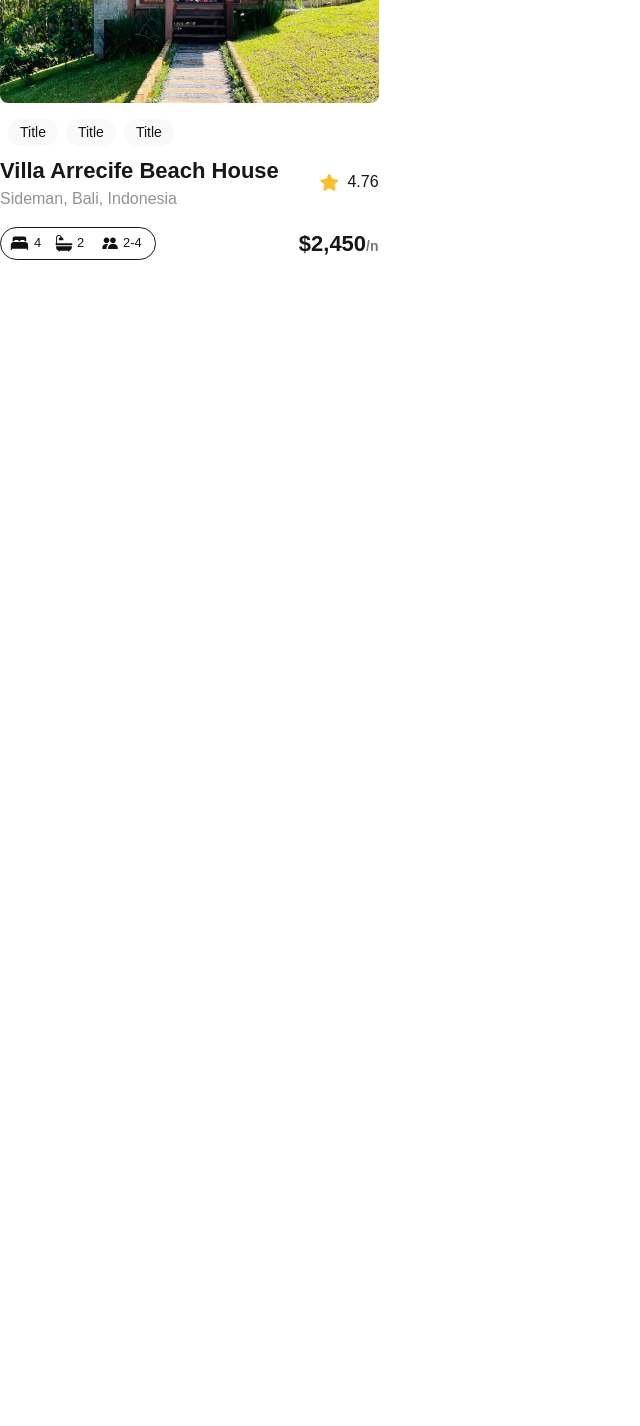
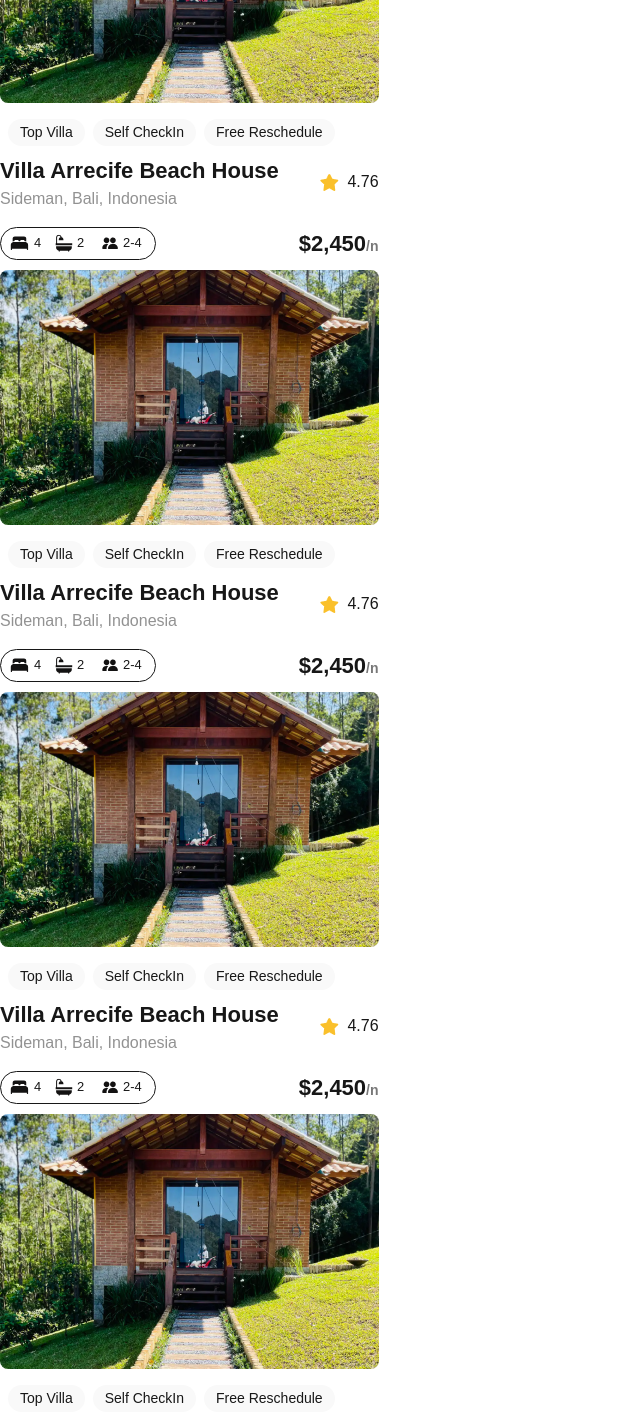
Before and after one commit to The-Motolani/alx-project-0x00-setup, a Next.js app in the folder alx-project-0x00/: page /landing in a window 1280 px wide. Shown: the part 180-1606 px from the top of the page, without its empty margins (0-640 px from the left). Before the commit the page ends 800 px from the top, so only its background shows below. Built offline with nearby package versions, Linux system fonts and the light colour scheme.

Commit message:
Typing your functional components

```diff
--- a/alx-project-0x00/components/Pill.tsx
+++ b/alx-project-0x00/components/Pill.tsx
@@ -1,7 +1,9 @@
-const Pill: React.FC = () => {
+import { PillProps } from "@/interfaces";
+
+const Pill: React.FC<PillProps> = ({title}) => {
   return (
     <div className=" flex justify-center  items-center bg-[#F9F9F9] px-3 w-auto h-[27px] rounded-full">
-      <p className=" text-sm ">Title</p>
+      <p className=" text-sm ">{title}</p>
     </div>
   )
 }
--- a/alx-project-0x00/interfaces/index.ts
+++ b/alx-project-0x00/interfaces/index.ts
@@ -0,0 +1,3 @@
+export interface PillProps {
+  title: string
+}
--- a/alx-project-0x00/pages/landing.tsx
+++ b/alx-project-0x00/pages/landing.tsx
@@ -5,6 +5,9 @@ const Landing: React.FC =  () => {
     <div>
       <h1 className=" text-xl font-extralight">Landing Page</h1>
       <Card />
+      <Card />
+      <Card />
+      <Card />
     </div>
   )
 }
```
